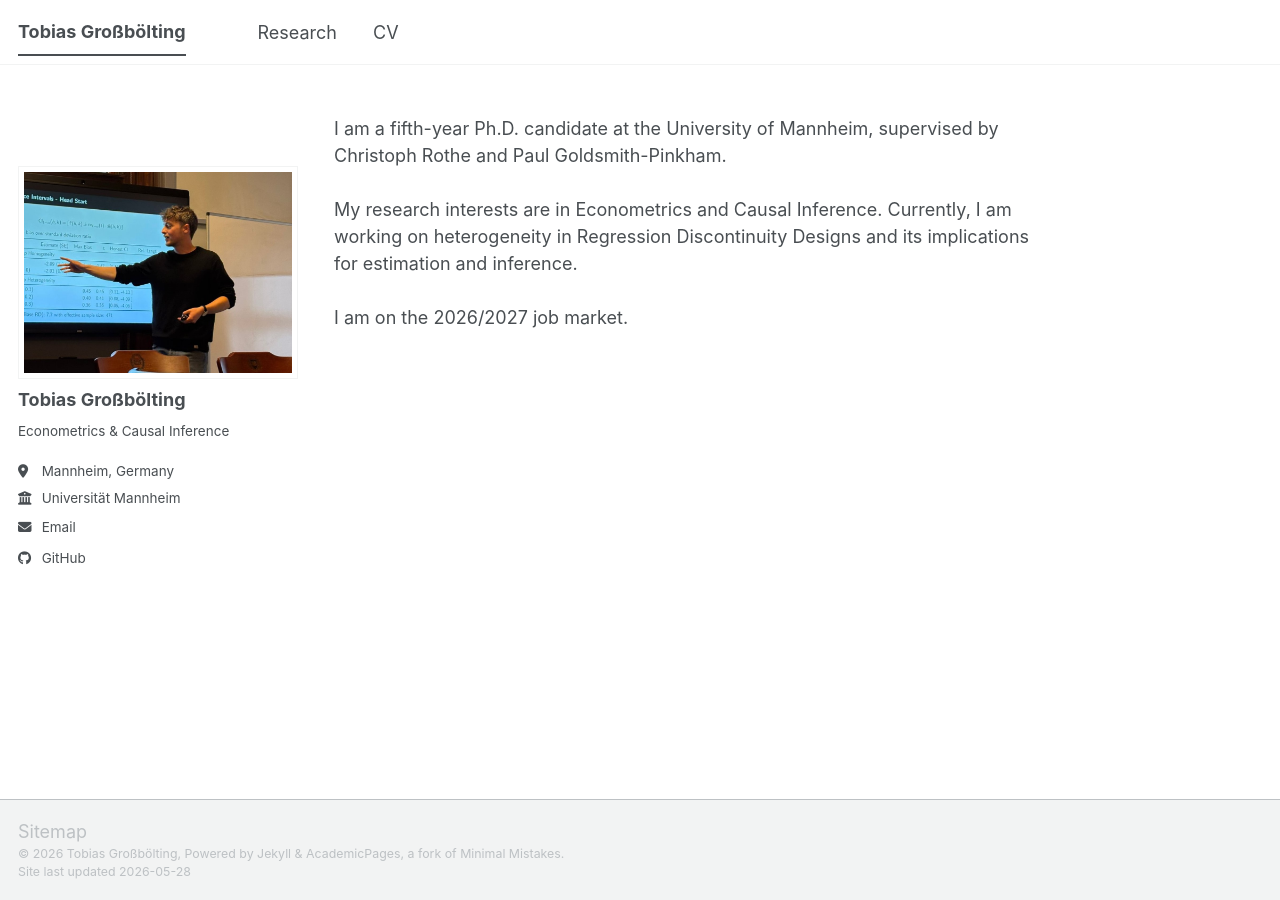
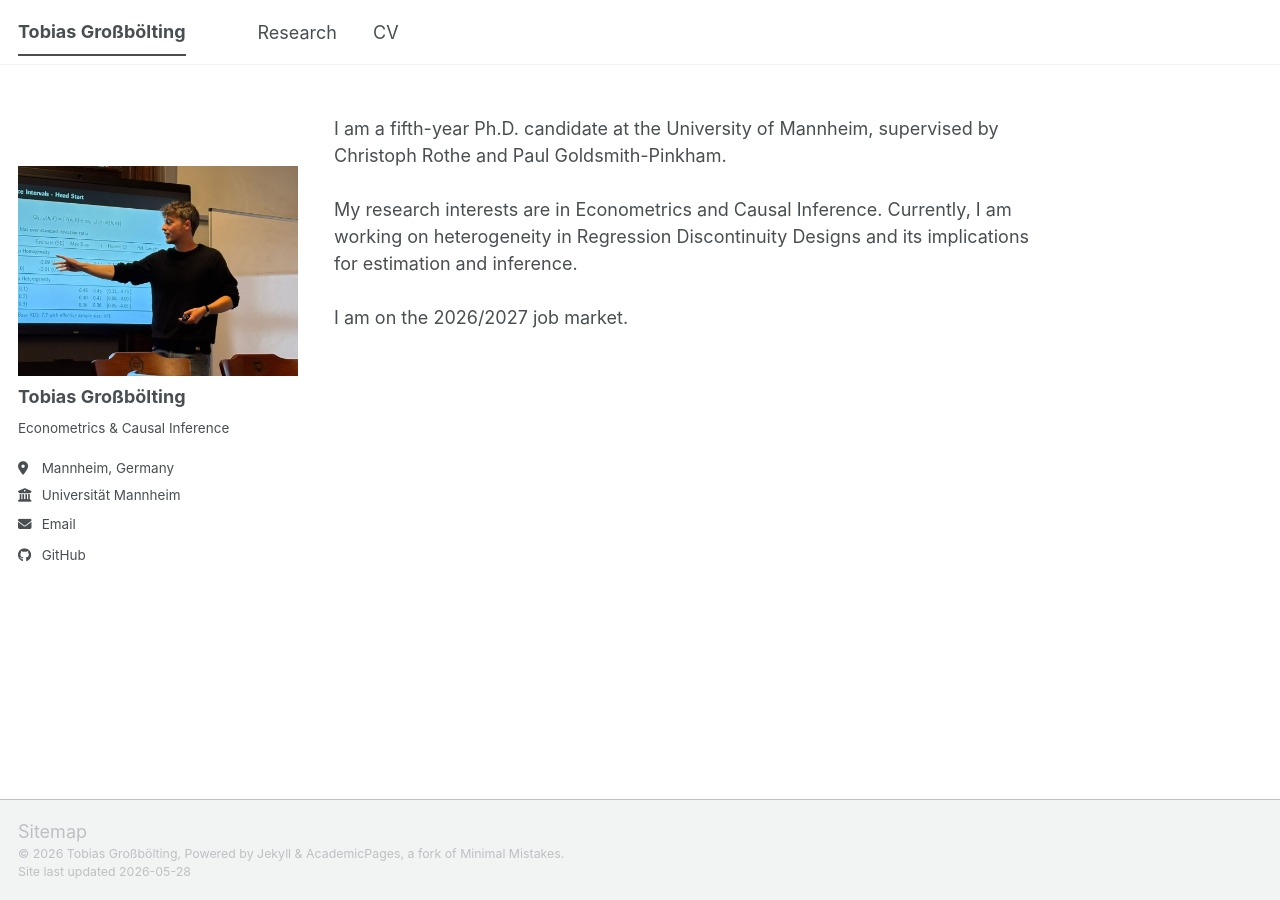
Before and after one commit to tgrossboelting/tgrossboelting.github.io, a Jekyll site: the page built from _pages/about.md, in a window 1280 px wide. Built offline with Jekyll 4.4.1, drawn with Linux system fonts in a browser that asks for light colours; a script bundle is joined from its source files by our own code; library files that are not in the unit come from our copies.

Commit message:
Flush author avatar to top of sidebar
Drop the 5px padding and 1px border from .author__avatar img at the
large breakpoint so the visible photo sits at the top of the sidebar
column, aligned with the start of the main content text.

```diff
--- a/_sass/layout/_sidebar.scss
+++ b/_sass/layout/_sidebar.scss
@@ -152,11 +152,6 @@
   img {
     max-width: 100%;
     width: 100%;
-
-    @include breakpoint($large) {
-      padding: 5px;
-      border: 1px solid var(--global-border-color);
-    }
   }
 }
 
```
